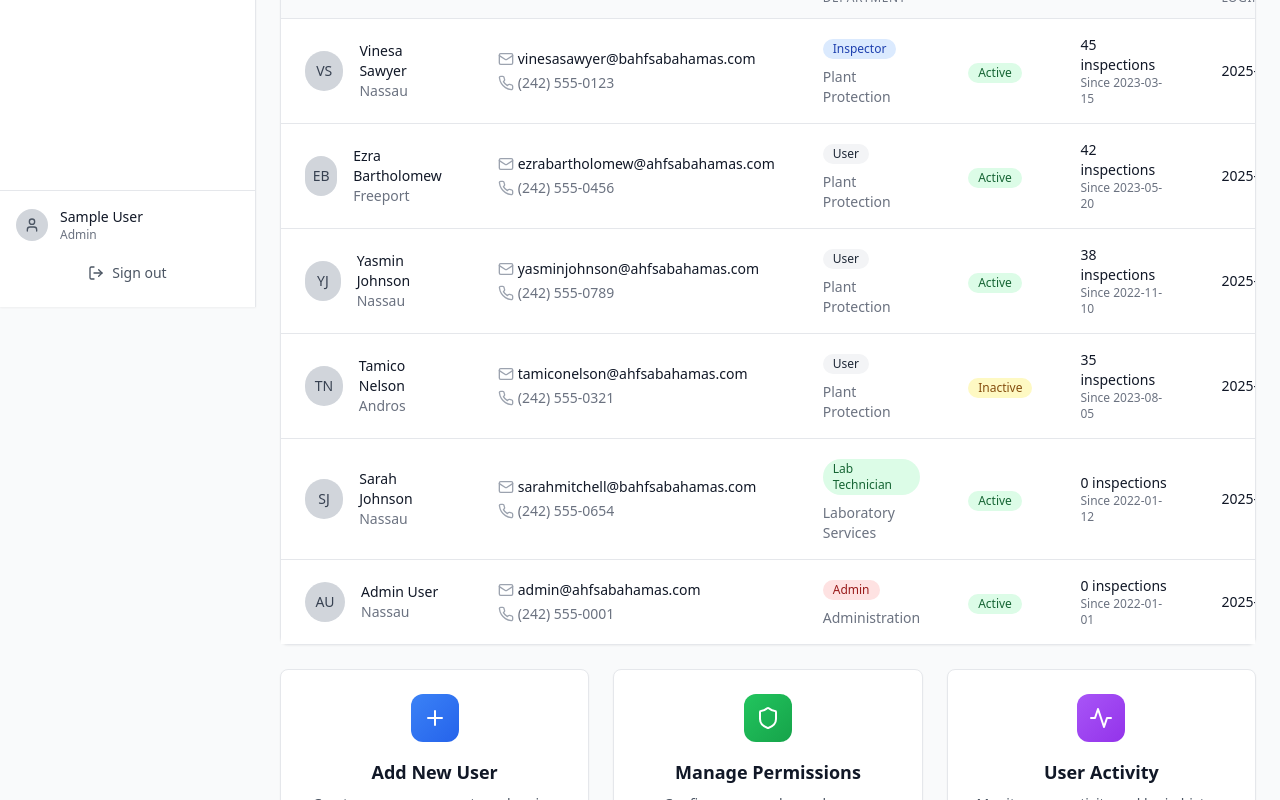
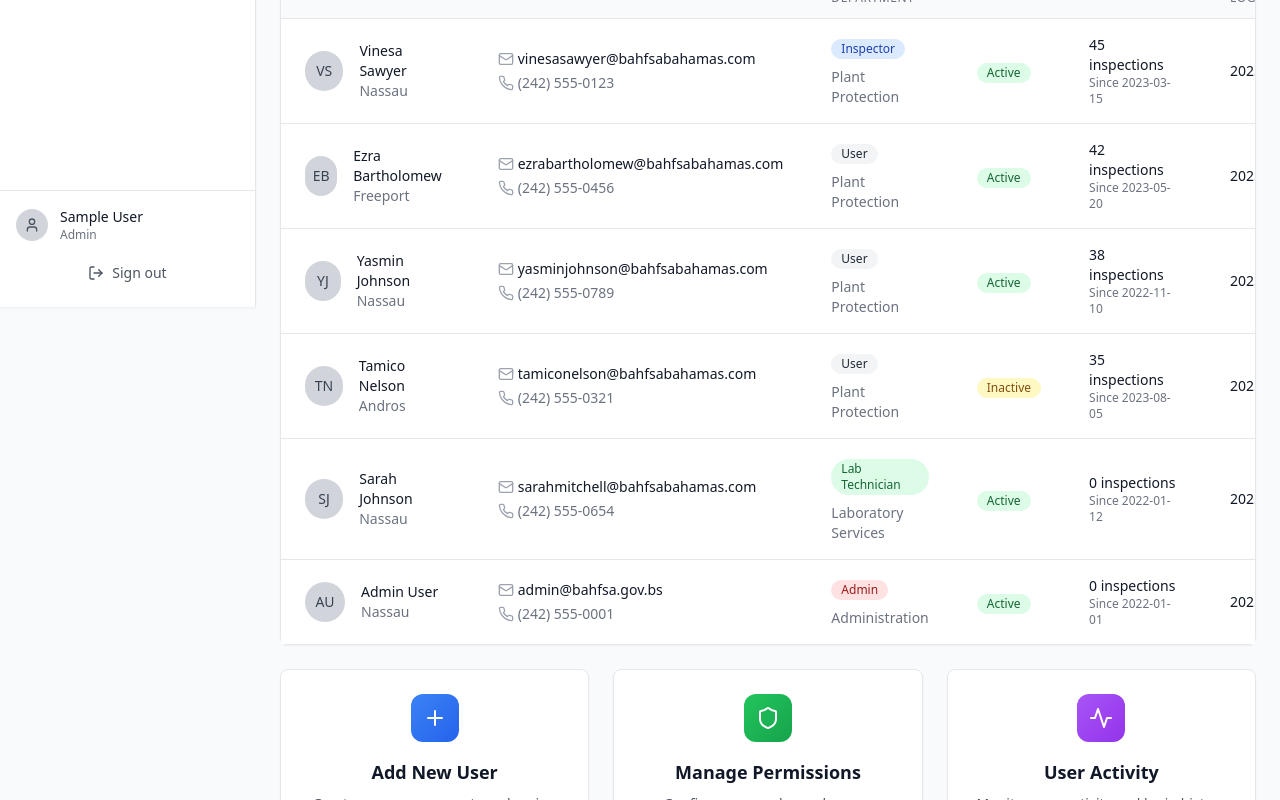
Before and after one commit to Ezra-Tech-EB/BAHIS, a React (Vite) app: page /users in a window 1280 px wide. Shown: the part 493-1293 px from the top of the page. Built offline with nearby package versions, Linux system fonts and the light colour scheme; sample sign-in values are in the browser's storage.

Commit message:
Updated Users.tsx

```diff
--- a/src/pages/Users.tsx
+++ b/src/pages/Users.tsx
@@ -44,7 +44,7 @@ const Users: React.FC = () => {
     {
       id: '2',
       name: 'Ezra Bartholomew',
-      email: 'ezrabartholomew@ahfsabahamas.com',
+      email: 'ezrabartholomew@bahfsabahamas.com',
       phone: '(242) 555-0456',
       role: 'coordinator',
       status: 'active',
@@ -57,7 +57,7 @@ const Users: React.FC = () => {
     {
       id: '3',
       name: 'Yasmin Johnson',
-      email: 'yasminjohnson@ahfsabahamas.com',
+      email: 'yasminjohnson@bahfsabahamas.com',
       phone: '(242) 555-0789',
       role: 'director',
       status: 'active',
@@ -70,7 +70,7 @@ const Users: React.FC = () => {
     {
       id: '4',
       name: 'Tamico Nelson',
-      email: 'tamiconelson@ahfsabahamas.com',
+      email: 'tamiconelson@bahfsabahamas.com',
       phone: '(242) 555-0321',
       role: 'coordinator',
       status: 'inactive',
@@ -96,7 +96,7 @@ const Users: React.FC = () => {
     {
       id: '6',
       name: 'Admin User',
-      email: 'admin@ahfsabahamas.com',
+      email: 'admin@bahfsa.gov.bs',
       phone: '(242) 555-0001',
       role: 'admin',
       status: 'active',
```
